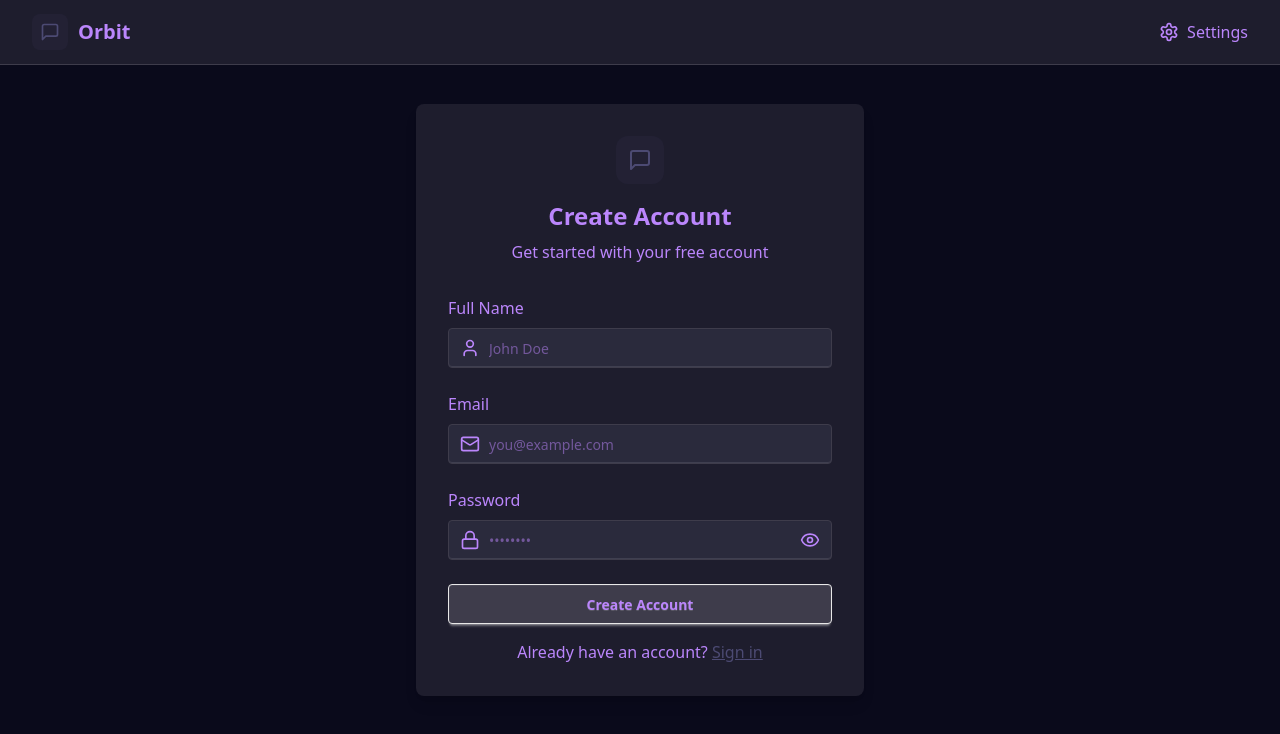
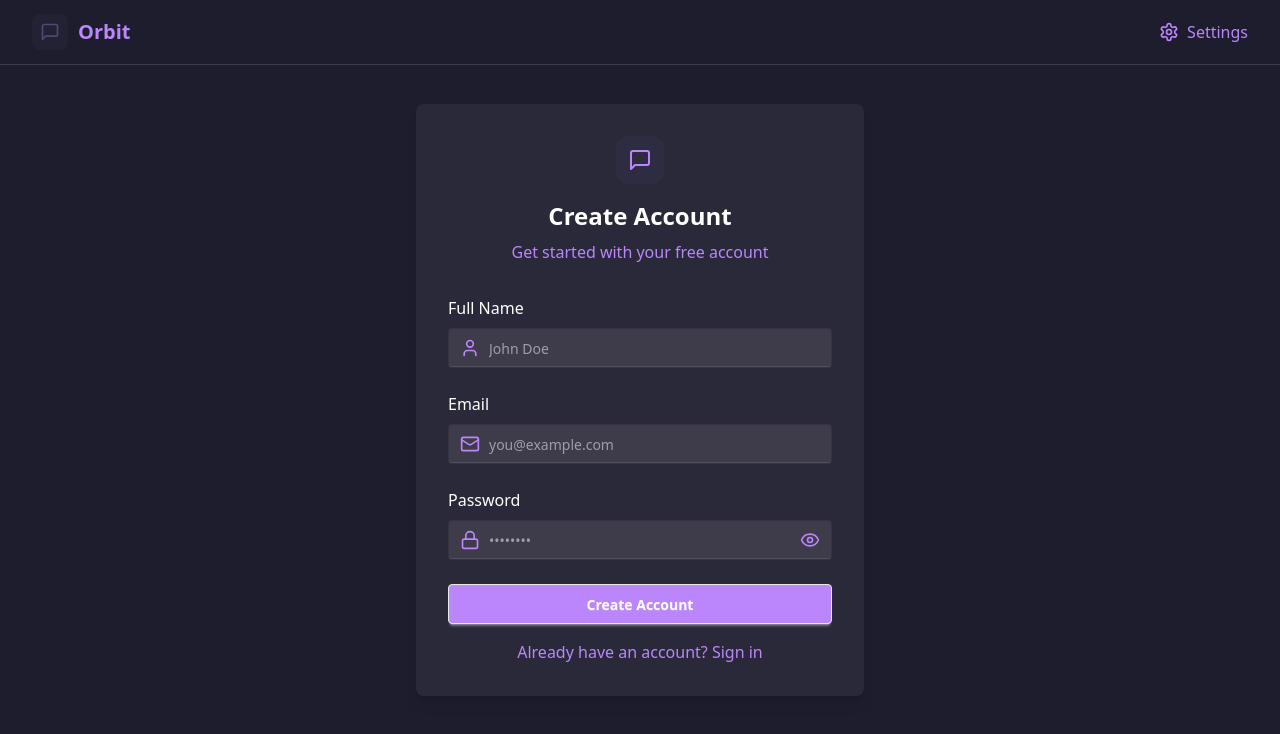
Before and after one commit to Evan-Codes88/Orbit, a React (Vite) app in the folder frontend/: page /signup in a window 1280 px wide. Shown: the top 734 px of the page. Built offline with nearby package versions, Linux system fonts and the light colour scheme; no server answers.

Commit message:
Feat: Fixing login page styling

```diff
--- a/frontend/src/pages/LoginPage.jsx
+++ b/frontend/src/pages/LoginPage.jsx
@@ -1,7 +1,5 @@
-import React from 'react'
 import { useState } from "react";
 import { useAuthStore } from "../store/useAuthStore";
-import AuthImagePattern from "../components/AuthImagePattern";
 import { Link } from "react-router-dom";
 import { Eye, EyeOff, Loader2, Lock, Mail, MessageSquare } from "lucide-react";
 
@@ -19,21 +17,16 @@ const LoginPage = () => {
   };
 
   return (
-    <div className="h-screen grid lg:grid-cols-2">
-      {/* Left Side - Form */}
-      <div className="flex flex-col justify-center items-center p-6 sm:p-12">
-        <div className="w-full max-w-md space-y-8">
+    <div className="min-h-screen flex items-center justify-center bg-[#1E1D2D] p-6">
+      <div className="w-full max-w-md bg-[#2A293A] p-8 rounded-lg shadow-lg">
         {/* Logo */}
-          <div className="text-center mb-8">
+        <div className="text-center mb-6">
           <div className="flex flex-col items-center gap-2 group">
-              <div
-                className="w-12 h-12 rounded-xl bg-primary/10 flex items-center justify-center group-hover:bg-primary/20
-              transition-colors"
-              >
-                <MessageSquare className="w-6 h-6 text-primary" />
+            <div className="w-12 h-12 rounded-xl bg-[#4C4A73]/10 flex items-center justify-center">
+              <MessageSquare className="w-6 h-6 text-[#BB86FC]" />
             </div>
-              <h1 className="text-2xl font-bold mt-2">Welcome Back</h1>
-              <p className="text-base-content/60">Sign in to your account</p>
+            <h1 className="text-2xl font-bold text-white">Welcome Back</h1>
+            <p className="text-[#BB86FC]/80">Sign in to your account</p>
           </div>
         </div>
 
@@ -41,15 +34,15 @@ const LoginPage = () => {
         <form onSubmit={handleSubmit} className="space-y-6">
           <div className="form-control">
             <label className="label">
-                <span className="label-text font-medium pb-2">Email</span>
+              <span className="text-white">Email</span>
             </label>
             <div className="relative">
               <div className="absolute inset-y-0 left-0 pl-3 flex items-center pointer-events-none">
-                  <Mail className="h-5 w-5 text-base-content/40 z-10" />
+                <Mail className="h-5 w-5 text-[#BB86FC]/60" />
               </div>
               <input
                 type="email"
-                  className={`input input-bordered w-full pl-10`}
+                className="input input-bordered w-full pl-10 bg-[#3E3C4B] text-white border-none"
                 placeholder="you@example.com"
                 value={formData.email}
                 onChange={(e) => setFormData({ ...formData, email: e.target.value.toLowerCase() })}
@@ -59,15 +52,15 @@ const LoginPage = () => {
 
           <div className="form-control">
             <label className="label">
-                <span className="label-text font-medium pb-2">Password</span>
+              <span className="text-white">Password</span>
             </label>
             <div className="relative">
               <div className="absolute inset-y-0 left-0 pl-3 flex items-center pointer-events-none">
-                  <Lock className="h-5 w-5 text-base-content/40 z-10" />
+                <Lock className="h-5 w-5 text-[#BB86FC]/60" />
               </div>
               <input
                 type={showPassword ? "text" : "password"}
-                  className={`input input-bordered w-full pl-10`}
+                className="input input-bordered w-full pl-10 bg-[#3E3C4B] text-white border-none"
                 placeholder="••••••••"
                 value={formData.password}
                 onChange={(e) => setFormData({ ...formData, password: e.target.value })}
@@ -78,15 +71,15 @@ const LoginPage = () => {
                 onClick={() => setShowPassword(!showPassword)}
               >
                 {showPassword ? (
-                    <EyeOff className="h-5 w-5 text-base-content/40" />
+                  <EyeOff className="h-5 w-5 text-[#BB86FC]/60" />
                 ) : (
-                    <Eye className="h-5 w-5 text-base-content/40" />
+                  <Eye className="h-5 w-5 text-[#BB86FC]/60" />
                 )}
               </button>
             </div>
           </div>
 
-            <button type="submit" className="btn btn-primary w-full" disabled={isLoggingIn}>
+          <button type="submit" className="btn bg-[#BB86FC] text-white w-full hover:bg-[#9E6BDF]" disabled={isLoggingIn}>
             {isLoggingIn ? (
               <>
                 <Loader2 className="h-5 w-5 animate-spin" />
@@ -98,23 +91,14 @@ const LoginPage = () => {
           </button>
         </form>
 
-          <div className="text-center">
-            <p className="text-base-content/60">
-              Don&apos;t have an account?{" "}
-              <Link to="/signup" className="link link-primary">
-                Create account
-              </Link>
+        <div className="text-center mt-4">
+          <p className="text-[#BB86FC]/80">
+            Don&apos;t have an account? <Link to="/signup" className="text-[#BB86FC] hover:underline">Create account</Link>
           </p>
         </div>
       </div>
     </div>
-
-      {/* Right Side - Image/Pattern */}
-      <AuthImagePattern
-        title={"Welcome back!"}
-        subtitle={"Sign in to continue your conversations and catch up with your messages."}
-      />
-    </div>
   );
 };
+
 export default LoginPage;
--- a/frontend/src/pages/SignUpPage.jsx
+++ b/frontend/src/pages/SignUpPage.jsx
@@ -33,14 +33,14 @@ const SignUpPage = () => {
   };
 
   return (
-    <div className="min-h-screen flex items-center justify-center bg-[#0A0A1B]">
-      <div className="w-full max-w-md p-8 bg-[#1E1D2D] shadow-lg rounded-lg">
+    <div className="min-h-screen flex items-center justify-center bg-[#1E1D2D]">
+      <div className="w-full max-w-md p-8 bg-[#2A293A] shadow-lg rounded-lg">
         <div className="text-center mb-8">
           <div className="flex flex-col items-center gap-2">
             <div className="size-12 rounded-xl bg-[#4C4A73]/10 flex items-center justify-center group-hover:bg-[#4C4A73]/20 transition-colors">
-              <MessageSquare className="size-6 text-[#4C4A73]" />
+              <MessageSquare className="size-6 text-[#BB86FC]" />
             </div>
-            <h1 className="text-2xl font-bold mt-2 text-[#BB86FC]">Create Account</h1>
+            <h1 className="text-2xl font-bold mt-2 text-white">Create Account</h1>
             <p className="text-[#BB86FC]">Get started with your free account</p>
           </div>
         </div>
@@ -48,7 +48,7 @@ const SignUpPage = () => {
         <form onSubmit={handleSubmit} className="space-y-6">
           <div className="form-control">
             <label className="label">
-              <span className="label-text font-medium pb-2 text-[#BB86FC]">Full Name</span>
+              <span className="label-text font-medium pb-2 text-white">Full Name</span>
             </label>
             <div className="relative">
               <div className="absolute inset-y-0 left-0 pl-3 flex items-center pointer-events-none">
@@ -56,7 +56,7 @@ const SignUpPage = () => {
               </div>
               <input
                 type="text"
-                className="input input-bordered w-full pl-10 text-[#BB86FC] border-[#3E3C4B] bg-[#2A2A3C]"
+                className="input input-bordered w-full pl-10 text-white bg-[#3E3C4B]"
                 placeholder="John Doe"
                 value={formData.fullName}
                 onChange={(e) => setFormData({ ...formData, fullName: e.target.value })}
@@ -66,7 +66,7 @@ const SignUpPage = () => {
 
           <div className="form-control">
             <label className="label">
-              <span className="label-text font-medium pb-2 text-[#BB86FC]">Email</span>
+              <span className="label-text font-medium pb-2 text-white">Email</span>
             </label>
             <div className="relative">
               <div className="absolute inset-y-0 left-0 pl-3 flex items-center pointer-events-none">
@@ -74,7 +74,7 @@ const SignUpPage = () => {
               </div>
               <input
                 type="email"
-                className="input input-bordered w-full pl-10 text-[#BB86FC] border-[#3E3C4B] bg-[#2A2A3C]"
+                className="input input-bordered w-full pl-10 text-white bg-[#3E3C4B]"
                 placeholder="you@example.com"
                 value={formData.email}
                 onChange={(e) => setFormData({ ...formData, email: e.target.value })}
@@ -84,7 +84,7 @@ const SignUpPage = () => {
 
           <div className="form-control">
             <label className="label">
-              <span className="label-text font-medium pb-2 text-[#BB86FC]">Password</span>
+              <span className="label-text font-medium pb-2 text-white">Password</span>
             </label>
             <div className="relative">
               <div className="absolute inset-y-0 left-0 pl-3 flex items-center pointer-events-none">
@@ -92,7 +92,7 @@ const SignUpPage = () => {
               </div>
               <input
                 type={showPassword ? "text" : "password"}
-                className="input input-bordered w-full pl-10 text-[#BB86FC] border-[#3E3C4B] bg-[#2A2A3C]"
+                className="input input-bordered w-full pl-10 text-white bg-[#3E3C4B]"
                 placeholder="••••••••"
                 value={formData.password}
                 onChange={(e) => setFormData({ ...formData, password: e.target.value })}
@@ -113,7 +113,7 @@ const SignUpPage = () => {
 
           <button
             type="submit"
-            className="btn w-full bg-[#3E3C4B] text-[#BB86FC] hover:text-[#BB86FC] hover:bg-[#2A2A3C] transition-colors duration-300"
+            className="btn w-full bg-[#BB86FC] text-white hover:bg-[#9E6BDF] transition-colors duration-300"
             disabled={isSigningUp}
           >
             {isSigningUp ? (
@@ -132,7 +132,7 @@ const SignUpPage = () => {
             Already have an account?{" "}
             <Link
               to="/login"
-              className="link text-[#4C4A73] hover:text-[#3E3C4B] transition-colors duration-300"
+              className="link text-[#BB86FC] no-underline hover:underline"
             >
               Sign in
             </Link>
```
Lines whose indentation alone changed are shown as unchanged.
